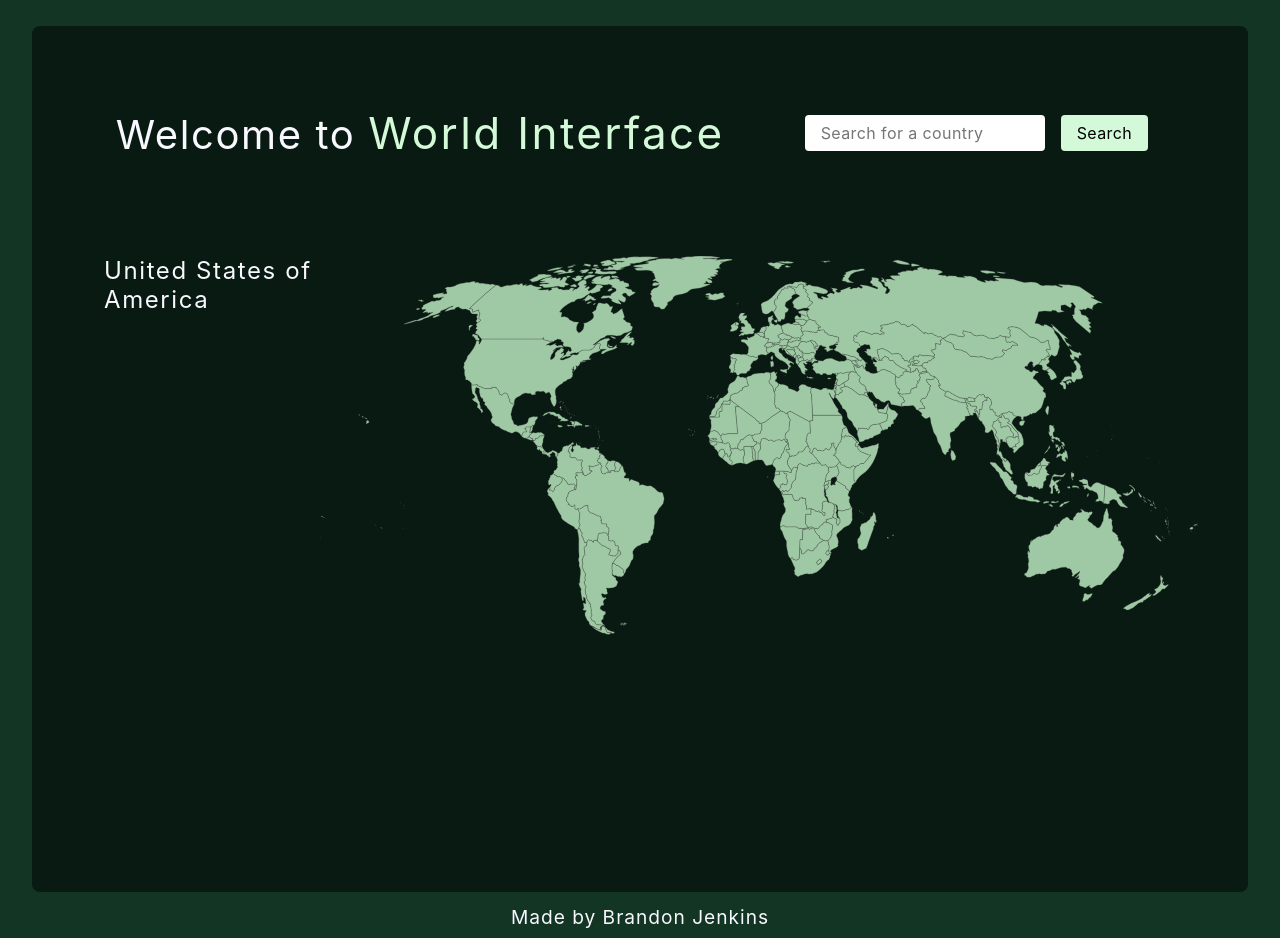
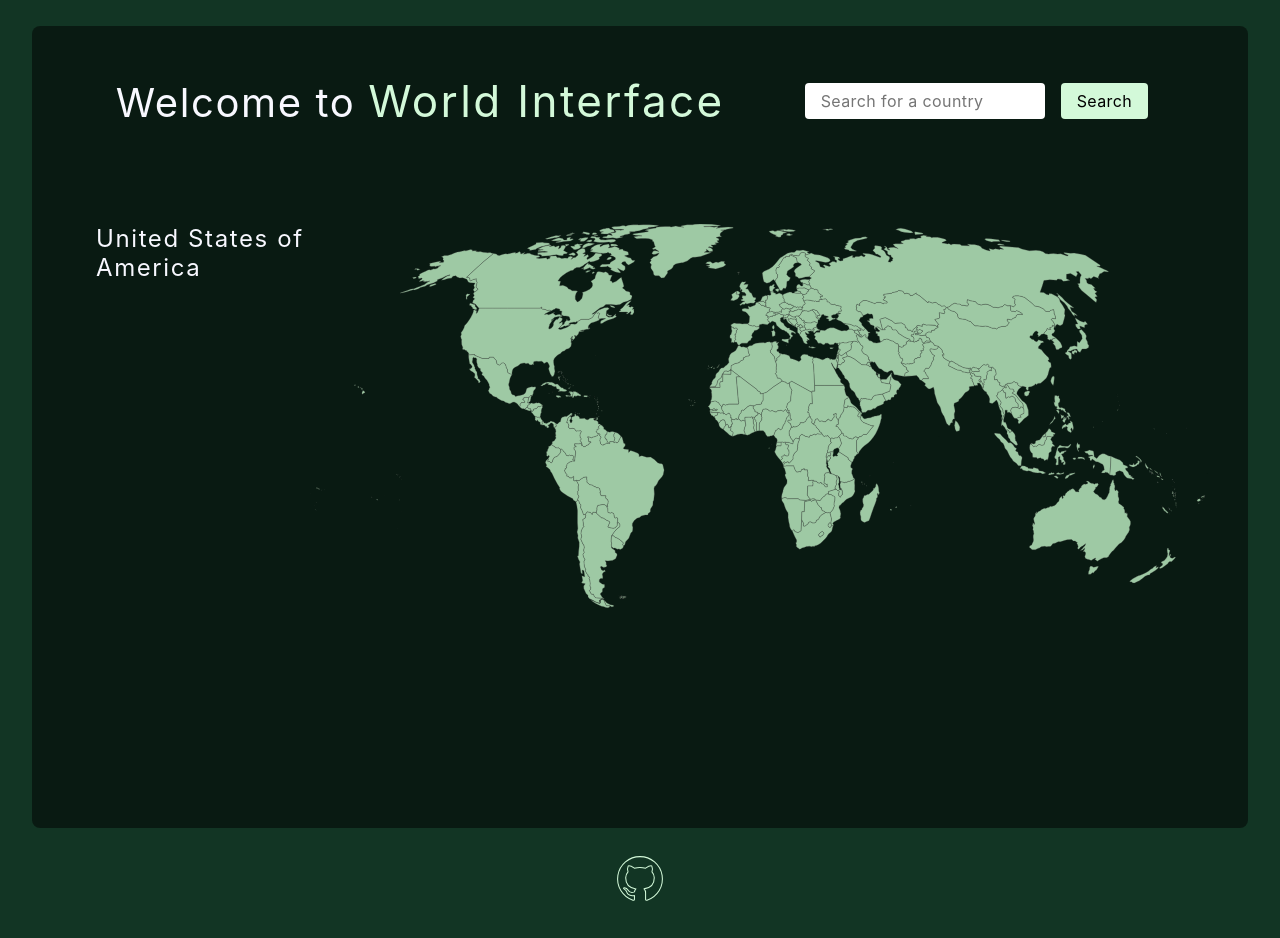
Before and after one commit to imbrandonj/world-interface, an Angular app: page / in a window 1280 px wide. Shown: the top 938 px of the page. After the commit the page ends 908 px from the top, so only its background shows below. Built offline with nearby package versions, Linux system fonts and the light colour scheme.

Commit message:
implements github icon footer

```diff
--- a/src/app/app.component.css
+++ b/src/app/app.component.css
@@ -2,7 +2,7 @@
     margin: 2% 2rem 0;
     background-color: rgba(0, 0, 0, 0.5);
     border-radius: 0.5rem;
-    padding: 5rem 2.5rem;
+    padding: 3rem 2rem;
 }
 
 header {
@@ -37,23 +37,32 @@ h1 span {
 
 footer {
     display: flex;
-    flex-direction: column;
     justify-content: center;
-    align-items: center;
     gap: 0.5em;
-    margin-top: 1%;
+    margin-top: 2%;
     color: ghostwhite;
-    font-family: Inter, system-ui, Avenir, Helvetica, Arial, sans-serif;
-    font-size: 1.2rem;
-    letter-spacing: 0.05em;
+}
+
+footer a {
+    padding: 0 1rem;
+}
+
+footer a:hover {
+    cursor: pointer;
+    transform: scaleX(-1);
 }
 
 @media screen and (min-width: 2200px) {
     .appWrap {
-        padding: 7rem 2.5rem;
+        margin-top: 3%;
+        padding: 3rem;
     }
 
     header {
         margin-bottom: 8rem;
       }
+
+    footer img {
+        height: 4rem;
+    }
 }
--- a/src/app/app.component.html
+++ b/src/app/app.component.html
@@ -9,6 +9,5 @@
   </div>
 </div>
 <footer>
-  Made by Brandon Jenkins<br>
-  <a><img src="./assets/github.svg" alt="github" height="50" /></a>
+  <a href="https://github.com/imbrandonj/world-interface" target="_blank"><img src="./assets/github.svg" alt="github" height="50" /></a>
 </footer>
```
Also changed, not shown: src/assets/github.svg.
